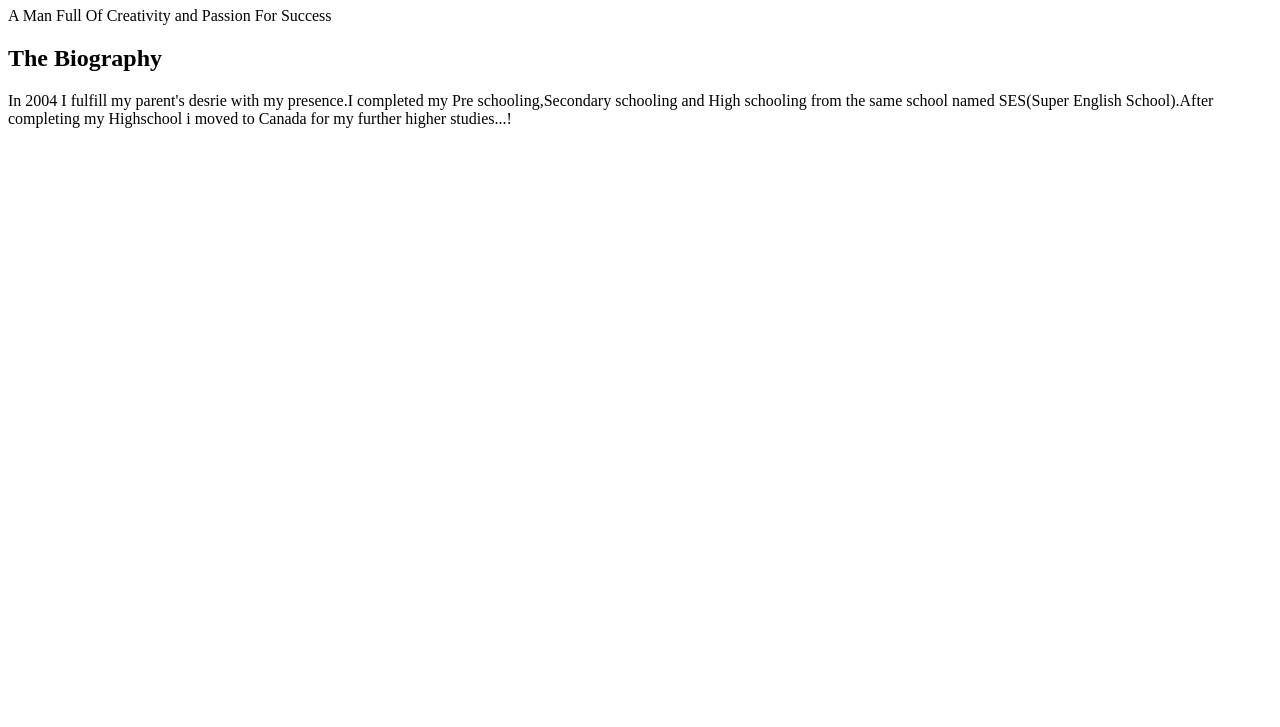
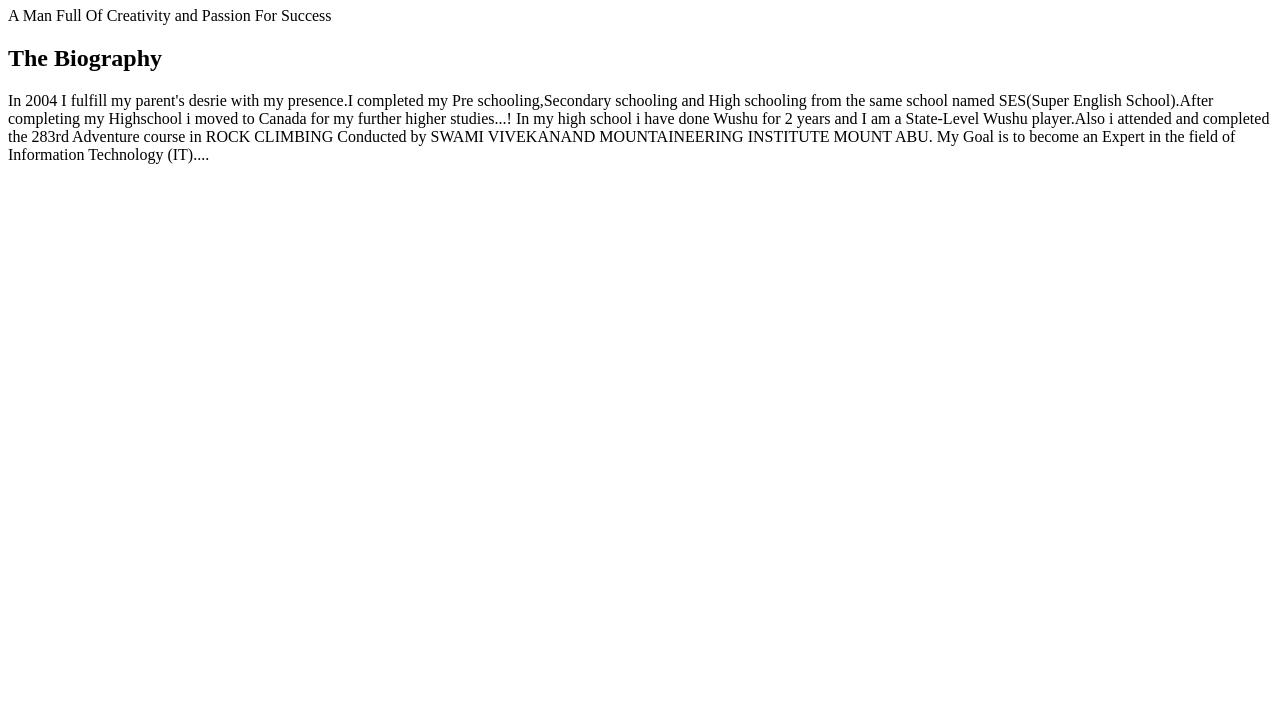
Before and after one commit to VarsilP27/LAB-01, a plain HTML site: page index.html in a window 1280 px wide. Shown: the part 73-800 px from the top of the page. Drawn offline with Linux system fonts and the light colour scheme.

Commit message:
final biography paragraph

```diff
--- a/index.html
+++ b/index.html
@@ -20,7 +20,16 @@
                 my Pre schooling,Secondary schooling and High schooling from the
                 same school named SES(Super English School).After completing my
                 Highschool i moved to Canada for my further higher studies...!
+
+                In my high school i have done Wushu for 2 years and I am a State-Level
+                Wushu player.Also i attended and completed the 283rd Adventure course in
+                ROCK CLIMBING Conducted by SWAMI VIVEKANAND MOUNTAINEERING INSTITUTE MOUNT ABU.
+
+                My Goal is to become an Expert in the field of Information Technology (IT)....
+
             </p>
+
+
         </section>
     </body>
 </html>
```
